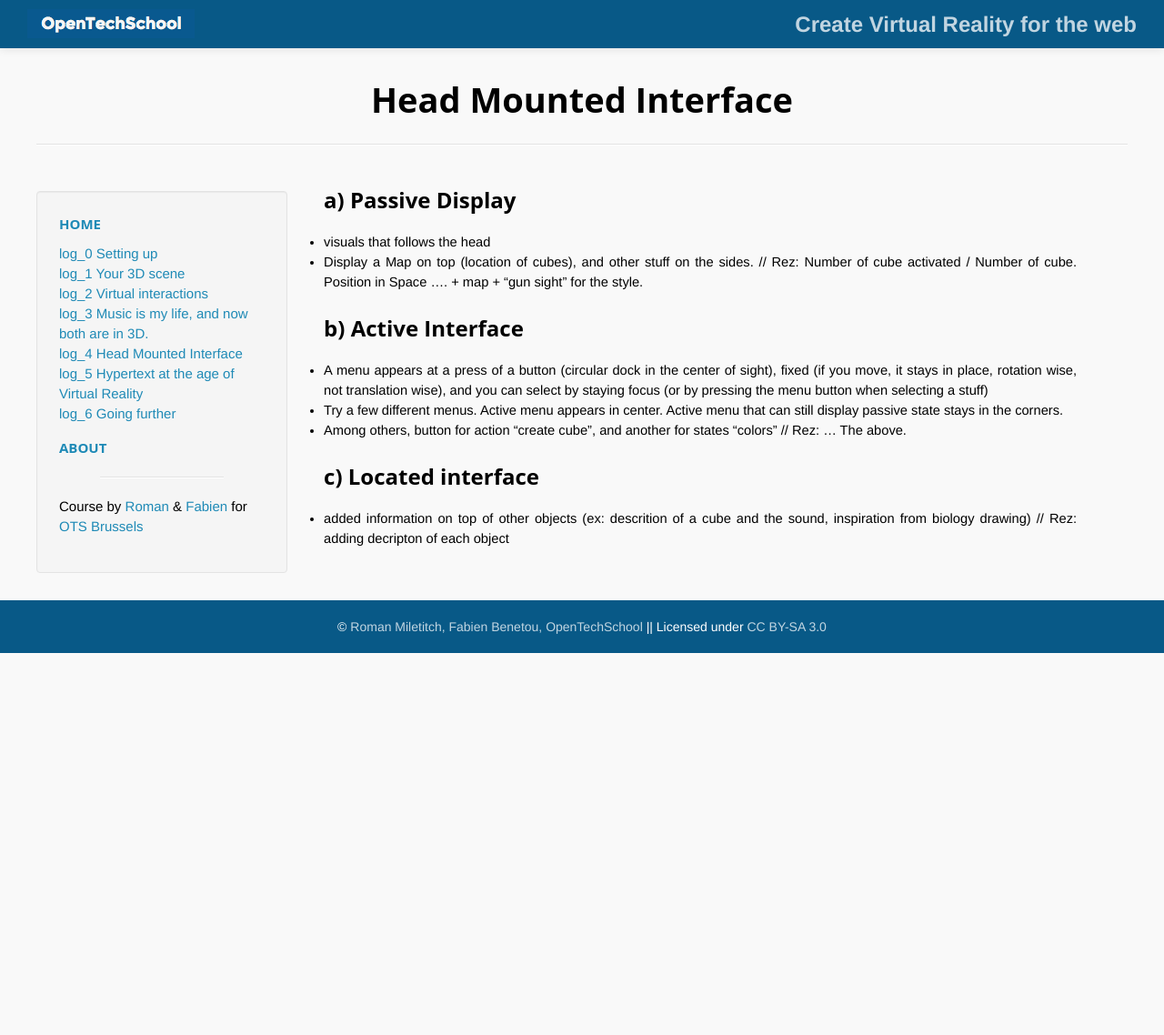
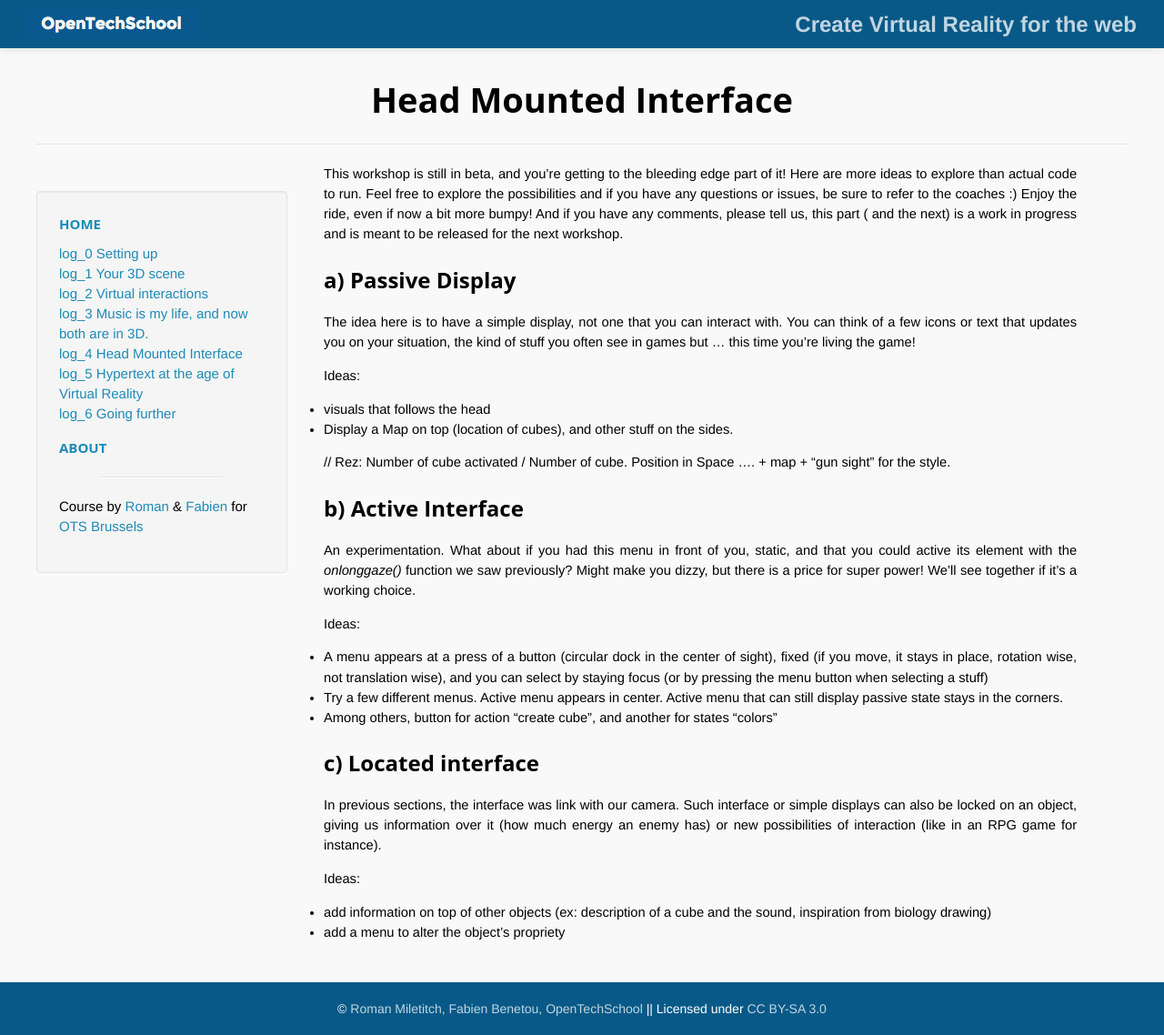
Before and after one commit to OpenTechSchool-Brussels/webVR-for-3D-graphics-and-music, a Jekyll site: the page built from head-mounted-interface.markdown, in a window 1280 px wide. Shown: the whole page at 91% size. Built offline with Jekyll 4.4.1, drawn with Linux system fonts in a browser that asks for light colours; Markdown is read by kramdown in place of the engine named in the settings; before the commit the page ends 900 px from its top, so only the background shows below that.

Commit message:
Update head-mounted-interface.markdown

```diff
--- a/head-mounted-interface.markdown
+++ b/head-mounted-interface.markdown
@@ -5,17 +5,31 @@ num: 4
 
 ---
 
+This workshop is still in beta, and you're getting to the bleeding edge part of it! Here are more ideas to explore than actual code to run. Feel free to explore the possibilities and if you have any questions or issues, be sure to refer to the coaches :) Enjoy the ride, even if now a bit more bumpy! And if you have any comments, please tell us, this part ( and the next) is a work in progress and is meant to be released for the next workshop.
+
 ## a) Passive Display
+The idea here is to have a simple display, not one that you can interact with. You can think of a few icons or text that updates you on your situation, the kind of stuff you often see in games but ... this time you're living the game!
+
+Ideas:
+
 * visuals that follows the head
 * Display a Map on top (location of cubes), and other stuff on the sides.
+
 // Rez: Number of cube activated / Number of cube. Position in Space .... + map + "gun sight" for the style.
 
 ## b) Active Interface
+An experimentation. What about if you had this menu in front of you, static, and that you could active its element with the *onlonggaze()* function we saw previously? Might make you dizzy, but there is a price for super power! We'll see together if it's a working choice.
+
+Ideas:
+
 * A menu appears at a press of a button (circular dock in the center of sight), fixed (if you move, it stays in place, rotation wise, not translation wise), and you can select by staying focus (or by pressing the menu button when selecting a stuff)
 * Try a few different menus. Active menu appears in center. Active menu that can still display passive state stays in the corners.
 * Among others, button for action "create cube", and another for states "colors"
-// Rez: ... The above.
 
 ## c) Located interface
-* added information on top of other objects (ex: descrition of a cube and the sound, inspiration from biology drawing)
-// Rez: adding decripton of each object
+In previous sections, the interface was link with our camera. Such interface or simple displays can also be locked on an object, giving us information over it (how much energy an enemy has) or new possibilities of interaction (like in an RPG game for instance).
+
+Ideas:
+
+* add information on top of other objects (ex: description of a cube and the sound, inspiration from biology drawing)
+* add a menu to alter the object's propriety
```
